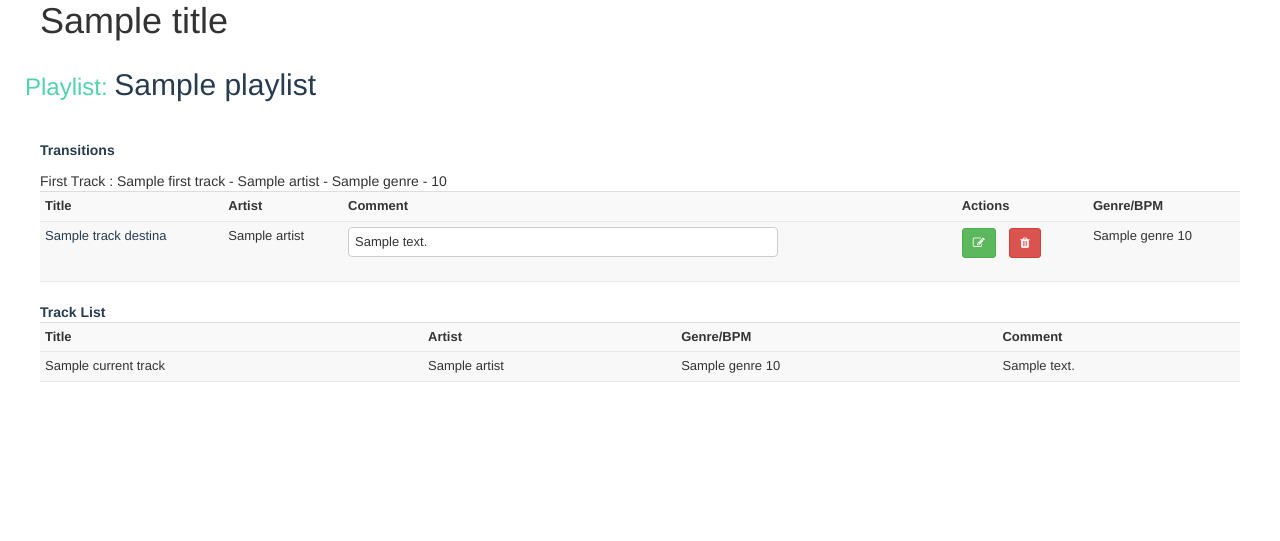
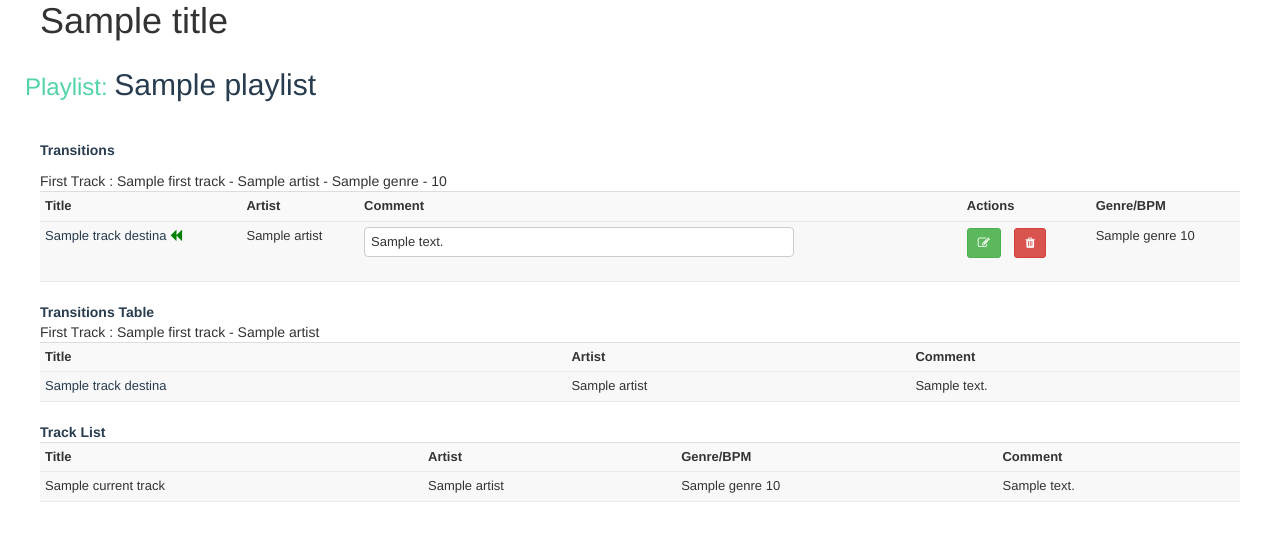
Before and after one commit to rubicontext/rubitrack, a Django app: template rubitrack/track/templates/track/playlist_transitions.html in a window 1280 px wide. Shown: the part 145-686 px from the top of the page. Run offline with Django 3.2, Linux system fonts and the light colour scheme; tables that the repository leaves empty hold one stand-in row (values such as "Sample post"); the template is opened without the code that fills it: values that come from a table or form of the project are taken from there, most other values are stand-ins (such as "Sample title", 1, 10 or a date in 2020); some libraries are stand-ins or nearby versions.

Commit message:
compact playlist OK

```diff
--- a/rubitrack/track/templates/track/playlist_transitions.html
+++ b/rubitrack/track/templates/track/playlist_transitions.html
@@ -40,9 +40,10 @@
 
        {% for currentTransition in playlistTransitions %}
        <tr>
-         <td><a href="{% url 'admin:track_track_change' currentTransition.track_source.id %}">
+         <td><a href="{% url 'admin:track_track_change' currentTransition.track_destination.id %}">
              {{ currentTransition.track_destination.title|slice:":20" }}
-         </a></td>
+         </a>
+         <a href="{% url 'history_editing_view' currentTransition.track_destination.id%}"><i class="fa fa-backward  good_transition""></i></a></td>
         <td>{{ currentTransition.track_destination.artist.name }}</td>
        <td>
 
@@ -72,6 +73,36 @@
 
           </table>
     </div>
+
+
+    <div class="blue_subtitle_small">Transitions Table</div>
+    <div class="blue_subtitle_xsmall">First Track : {{ firstTrack.title |slice:":20" }} - {{ firstTrack.artist.name }}</div>
+
+
+  <div id="transitionsTableDiv">
+    <table id="transitionsTable" class="table table-striped table-condensed">
+      <tr>
+        <th>Title</th>
+        <th>Artist</th>
+        <th>Comment</th>
+       </tr>
+
+       {% for currentTransition in playlistTransitions %}
+       <tr>
+        <td>
+          <a href="{% url 'history_editing_view' currentTransition.track_destination.id%}">
+            {{ currentTransition.track_destination.title|slice:":20" }}
+          </a></td>
+        <td>{{ currentTransition.track_destination.artist.name }}</td>
+       <td>{{ currentTransition.comment }}</td>
+
+     </tr>
+       {% endfor %}
+
+          </table>
+    </div>
+
+
 
     <div class="blue_subtitle_small">Track List</div>
 
```
